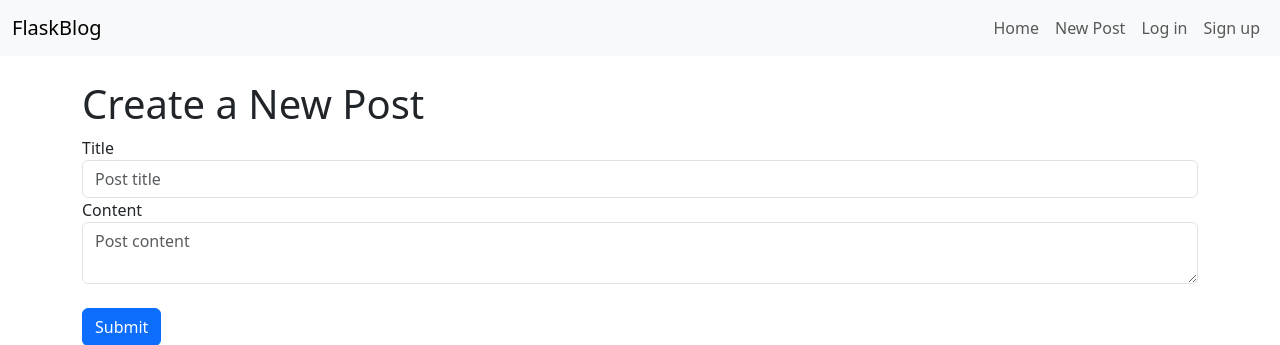
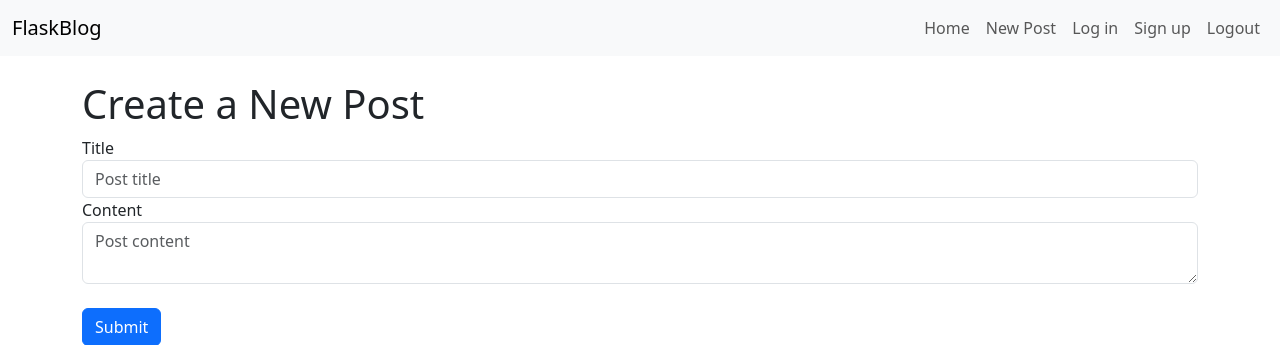
Before and after one commit to NDsasuke/Simple-flask-blog, a Flask app: page /create in a window 1280 px wide. Shown: the top 345 px of the page. Run offline with Flask 3, Linux system fonts and the light colour scheme.

Commit message:
minor changes

```diff
--- a/website/templates/base.html
+++ b/website/templates/base.html
@@ -30,6 +30,9 @@
             </li>
             <li class="nav-item">
               <a class="nav-link" href="{{ url_for('auth.sign_up') }}">Sign up</a>
+            </li>
+            <li class="nav-item">
+              <a class="nav-link" href="{{ url_for('auth.logout') }}">Logout</a>
             </li>
           </ul>
         </div>
```
